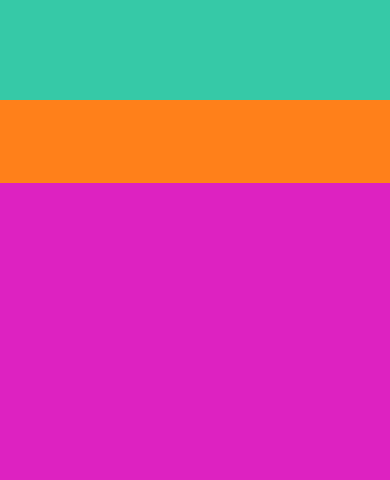
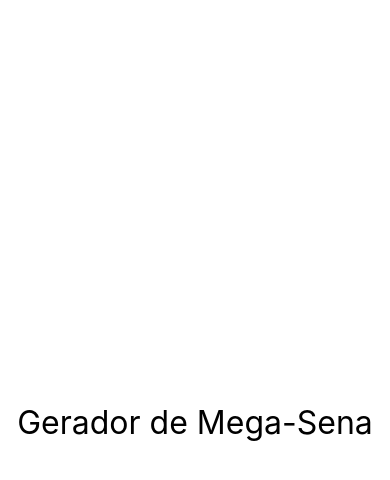
Before and after one commit to davidIsrael-rj/react-native-execicios, a React Native app: screen / in a window 390 px wide. Shown: the top 480 px of the page. Built offline with nearby package versions, Linux system fonts and the light colour scheme.

Commit message:
Componente Classe - Método Render

```diff
--- a/src/App.jsx
+++ b/src/App.jsx
@@ -1,8 +1,9 @@
 import React from "react";
 import { SafeAreaView, StyleSheet } from "react-native";
-import FlexboxV4 from "./components/layout/FlexboxV4";
+import Mega from "./components/mega/Mega";
 
 
+// import FlexboxV4 from "./components/layout/FlexboxV4";
 // import FlexboxV3 from "./components/layout/FlexboxV3";
 // import FlexboxV2 from "./components/layout/FlexboxV2";
 // import FlexboxV1 from "./components/layout/FlexboxV1";
@@ -28,9 +29,9 @@
 
 function App() {
     return <SafeAreaView style={style.App}>
-
+        <Mega/>
+        {/*
         <FlexboxV4/>
-        {/*
         <FlexboxV3/>
         <FlexboxV2/>
         <FlexboxV1/>
--- /dev/null
+++ b/src/components/mega/Mega.jsx
@@ -0,0 +1,16 @@
+import React, { Component } from "react";
+import { Text } from "react-native";
+import estilo from "../estilo";
+
+export default class Mega extends Component{
+
+    render(){
+        return(
+            <>
+                <Text style={estilo.fontG}>
+                    Gerador de Mega-Sena
+                </Text>
+            </>
+        )
+    }
+}
```
